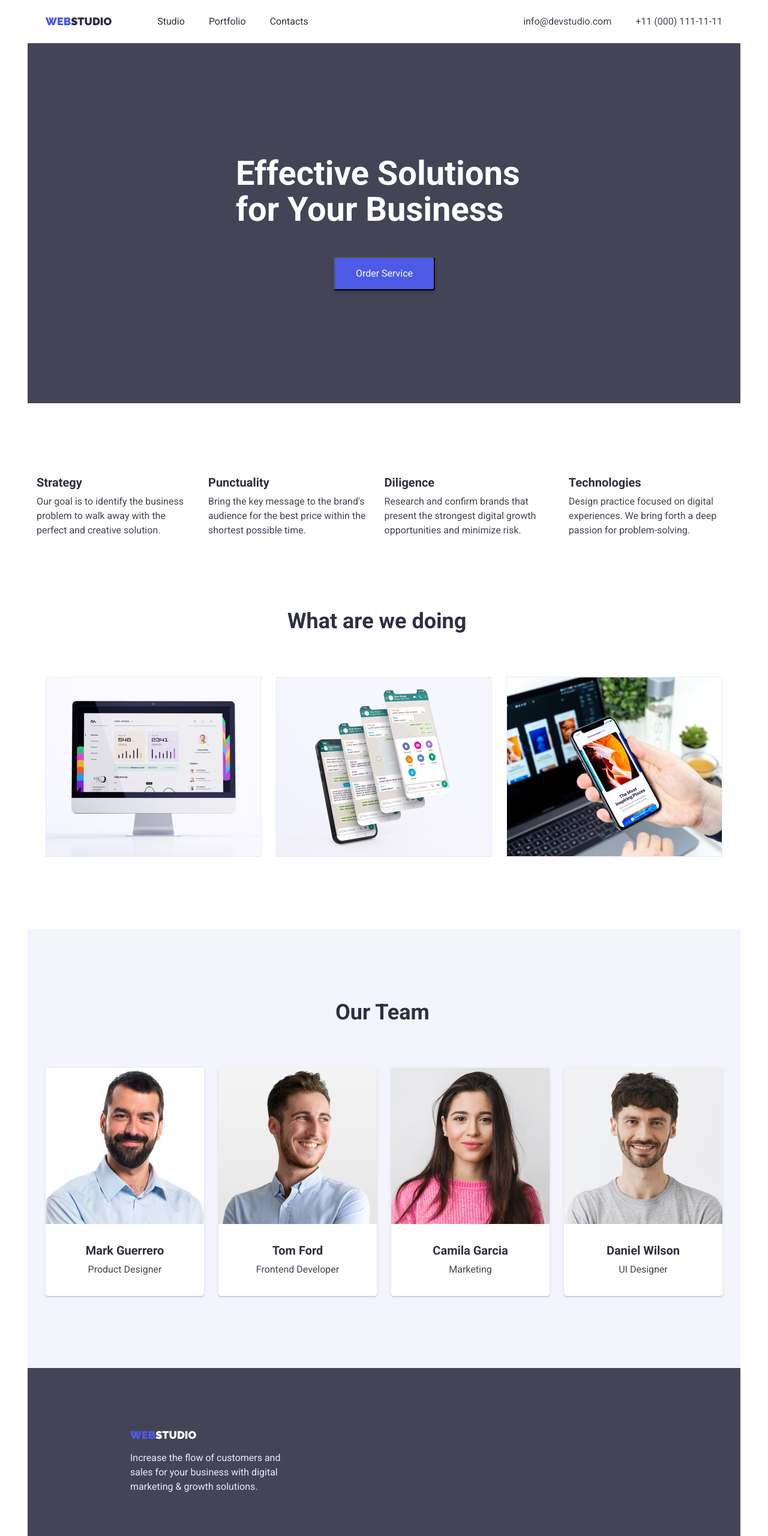
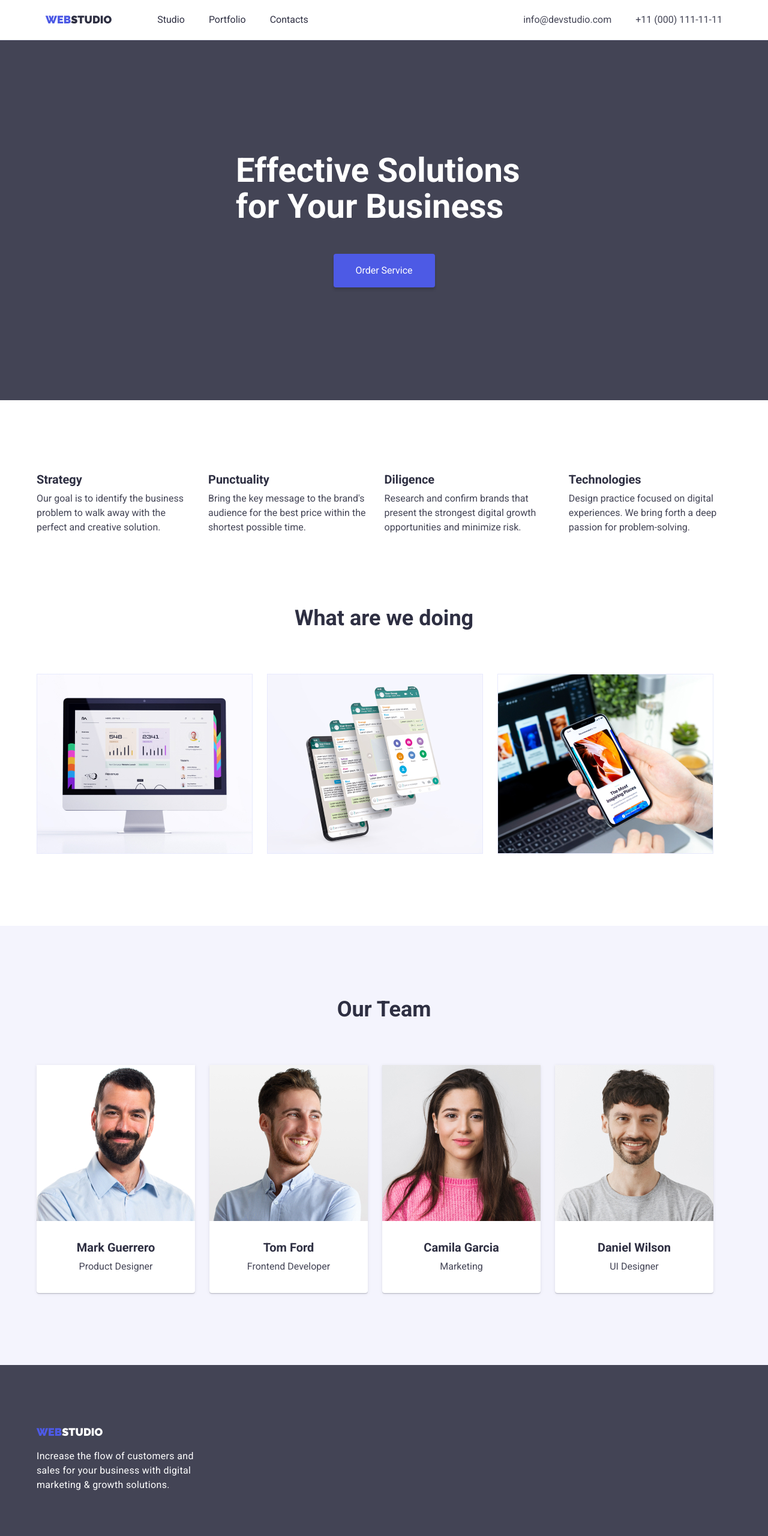
Before and after one commit to sergijgul/goit-markup-hw-03, a plain HTML site: page index.html in a window 1280 px wide. Shown: the top 2560 px of the page at 60% size. Drawn offline with Linux system fonts and the light colour scheme.

Commit message:
corrected-code

```diff
--- a/css/style.css
+++ b/css/style.css
@@ -36,6 +36,7 @@ max-width: 100%;
 height: auto;
 }
 .container {
+width: 100%;
 max-width: 1158px;
 padding: 0 15px;
 margin: 0 auto;
@@ -44,16 +45,16 @@ margin: 0 auto;
 display: flex;
 gap: 40px;
 }
+.header-section{
+background: var(--main-bg-color);
+border-bottom: 1px solid var(--footer-text);
+}
 
 .header-container{
 display: flex;
 align-items: center;
 box-sizing: border-box;
-height: 72px;
-left: 0px;
-top: 0px;
-background: var(--main-bg-color);
-border-bottom: 1px solid var(--footer-text);
+
 }
 
 .header-navigation{
@@ -67,7 +68,7 @@ margin-right: auto;
 font-family: 'Raleway', sans-serif;
 font-style: normal;
 text-transform: uppercase;
-font-weight: 800px;
+font-weight: 800;
 font-size: 18px;
 line-height: 1.33;
 color: var(--main-text-color);
@@ -77,7 +78,7 @@ margin-right: 76px;
 font-family: 'Raleway', sans-serif;
 font-style: normal;
 text-transform: uppercase;
-font-weight: 800px;
+font-weight: 800;
 font-size: 18px;
 line-height: 1.33;
 color:var(--btn-text-color);
@@ -155,41 +156,36 @@ padding-bottom: 21px;
 .phone:focus{
 color: var(--btn-text-color);
 }
-.hero-section{
-height: 600px;
+
+.section-hero{
+padding-top: 188px;
+padding-bottom: 188px;
 background-color: var(--second-text-color);
 }
 
-.hero{
-
-}
 
 .title{
 font-size: 56px;
 line-height: 1.07;
 color:var(--title-text-color);
 max-width: 494px;
-padding-top: 188px;
-padding-left: 332px;
-padding-right: 332px;
+margin: 0 auto;
+margin-bottom: 48px;
 }
 
 .title-button{
-position: absolute;
 background-color:var(--btn-text-color);
 font-family: 'Roboto', sans-serif;
-font-style: normal;
+display: block;
 font-size: 16px;
 line-height: 1.5;
 color:var(--title-text-color);
 min-width: 169px;
 height: 56px;
 box-shadow: 0px 4px 4px rgba(0, 0, 0, 0.15);
+border:none;
 border-radius: 4px;
-padding: 0px;
-margin-top: 48px;
-margin-left: 495px;
-margin-right: 495px;
+margin: 0 auto;
 }
 .title-button:hover,
 .title-button:focus{
@@ -209,73 +205,81 @@ color: var(--title-text-color)
     clip: rect(0 0 0 0);
     overflow: hidden;
 }
+.section-list{
+padding-bottom: 120px;
+padding-top: 120px;
+}
 .list{
 display: flex;
 gap: 24px;
-padding-bottom: 120px;
-padding-top: 120px;
 }
 .post-title{
 font-size: 20px;
 line-height: 1.2;
 color:var(--main-text-color);
-padding-bottom: 8px;
+margin-bottom: 8px;
 }
 .post-title-text{
 font-size: 16px;
 line-height: 1.5;
 color: var(--second-text-color);
 }
+
+
+.section-images{
+padding-bottom: 120px;
+text-align: center;
+}
+
 .images-title{
-max-width: 323px;
 font-size: 36px;
 line-height: 1.11;
 color: var(--main-text-color);
-margin-left: 418px;
+margin-bottom: 72px;
 }
-
 
 .images{
 display: flex;
 gap: 24px;
-width: 1128px;
-padding-left: 15px;
-padding-right: 15px;
-padding-top: 72px;
-padding-bottom: 120px;
 }
 
-.team-section{
+.section-team{
 background-color: var(--btn-bg-color);
-    height: 732px;
-
+padding-top: 120px;
+padding-bottom: 120px;
+text-align: center;
 }
 
 .team-title{
 font-size: 36px;
 line-height: 1.11;
 color: var(--main-text-color);
-padding-top: 120px;
-padding-bottom: 72px;
-padding-left: 498px;
-padding-right: 498px;
+margin-bottom: 72px;
 }
+
+.team{
+display: flex;
+gap: 24px;
+}
+
 .team-card{
 display: flex;
 flex-direction: column;
 align-items: center;
-    width: 264px;
-    height: 380px;
 background: var(--main-bg-color);
 box-shadow: 0px 1px 6px rgba(46, 47, 66, 0.08), 0px 1px 1px rgba(46, 47, 66, 0.16), 0px 2px 1px rgba(46, 47, 66, 0.08);
 border-radius: 0px 0px 4px 4px;
 }
+.team-info{
+padding-top: 32px;
+padding-bottom: 32px;
+}
+
 .post-team-title{
-padding-top: 32px;
-padding-bottom: 8px;
 font-size: 20px;
 line-height: 1.2;
 color:var(--main-text-color);
+margin-bottom: 8px;
 }
 
 .team-text{
@@ -283,30 +287,23 @@ font-size: 16px;
 line-height: 1.5;
 color: var(--second-text-color);
 }
-.team{
-display: flex;
-gap: 24px;
-padding-left: 15px;
-padding-right: 15px;
+
+
+/*portfolio*/
+.card-section{
+padding-top: 96px;
 padding-bottom: 120px;
-
 }
 
-
-.logo-text{
-font-size: 16px;
-line-height: 1.5;
-color:var(--footer-text);
-}
 .button-portfolio{
 display: flex;
 gap: 24px;
 flex-direction: row;
 justify-content: center;
 align-items: center;
-padding-top: 96px;
-padding-bottom: 72px;
+margin-bottom: 72px;
 }
+
 .button-all{
 background-color:var(--btn-bg-color);
 font-family: 'Roboto', sans-serif;
@@ -401,15 +398,15 @@ color: var(--btn-text-color-active);
 .portfolio-instrument{
 display: flex;
 flex-wrap: wrap;
-padding-bottom: 120px;
 }
+
 .flex-element{
 flex-basis: calc((100% - 48px) / 3);
 margin-right: 24px;
 margin-bottom: 48px;
 background: var(--main-bg-color);
-border: 1px solid var(--footer-text);
 }
+
 .flex-element:nth-child(3n){
 margin-right: 0;
 }
@@ -417,45 +414,47 @@ margin-right: 0;
 margin-bottom: 0;
 }
 
+.image-info{
+border: 1px solid var(--footer-text);
+padding: 32px 0 32px 16px;
+}
+
 .post-images-title{
 font-size: 20px;
 line-height: 1.2;
 color:var(--main-text-color);
-padding-top: 32px;
-padding-bottom: 8px;
-padding-left: 16px;
+margin-bottom: 8px;
 }
+
 .images-text{
 font-size: 16px;
 line-height: 1.5;
-padding-bottom: 32px;
-padding-left: 16px;
 color: var(--second-text-color);
 }
+
 .link{
 text-decoration: none;
 }
 .footer{
-height: 310px;
 background-color: var(--second-text-color);
+padding-top: 100px;
+padding-bottom: 100px;
 }
 .logo-footer{
 font-family: 'Raleway', sans-serif;
 font-style: normal;
 text-transform: uppercase;
 display: block;
-width: 115px;
-height: 22px;
-padding-bottom: 16px;
-font-weight: 800px;
+font-weight: 800;
 font-size: 18px;
+margin-bottom: 16px;
 line-height: 1.33;
 color: var(--main-bg-color);
 }
 .logo-text{
 max-width: 264px;
+font-size: 16px;
+line-height: 1.5;
+letter-spacing: 0.02em;
+color: var(--btn-text-color-active)
 }
-.footer-div{
-padding-top: 100px;
-padding-left: 156px;
-}
--- a/index.html
+++ b/index.html
@@ -11,7 +11,7 @@
     <title>Studio</title>
   </head>
   <body>
-    <header>
+    <header class="header-section">
       <div class="container header-container">
       <nav class="header-navigation">
         <a href="./index.html" class="logo link"> <span class="span-logo">Web</span>Studio </a>
@@ -30,13 +30,13 @@
     </div>
     </header>
     <main>
-      <section class="hero section">
-        <div class="hero-section container">
+      <section class="section-hero">
+        <div class="block-hero container">
         <h1 class="title">Effective Solutions for Your Business</h1>
         <button class="title-button" type="button">Order Service</button>
       </div>
       </section>
-      <section class="section">
+      <section class="section-list">
         <div class="container">
         <h2 class="visually-hidden">List of requirements</h2>
         <ul class="list">
@@ -71,7 +71,7 @@
         </ul>
       </div>
       </section>
-      <section class="section">
+      <section class="section-images">
         <div class="container">
         <h2 class="images-title">What are we doing</h2>
         <ul class="images">
@@ -87,36 +87,44 @@
         </ul>
       </div>
       </section>
-      <section class="section">
-        <div class="container team-section">
+      <section class="section-team">
+        <div class="container">
         <h2 class="team-title">Our Team</h2>
         <ul class="team">
           <li class="team-card">
             <img src="./images/imgmark.jpg" alt="Mark Guerrero" width="264" />
+            <div class="team-info">
             <h3 class="post-team-title">Mark Guerrero</h3>
             <p class="team-text">Product Designer</p>
+          </div>
           </li>
           <li class="team-card">
             <img src="./images/imgtom.jpg" alt="Tom Ford" width="264" />
+            <div class="team-info">
             <h3 class="post-team-title">Tom Ford</h3>
             <p class="team-text">Frontend Developer</p>
+          </div>
           </li>
           <li class="team-card">
             <img src="./images/imgcamila.jpg" alt="Camila Garcia" width="264" />
+            <div class="team-info">
             <h3 class="post-team-title">Camila Garcia</h3>
             <p class="team-text">Marketing</p>
+          </div>
           </li>
           <li class="team-card">
             <img src="./images/imgdaniel.jpg" alt="Daniel Wilson" width="264" />
+            <div class="team-info">
             <h3 class="post-team-title">Daniel Wilson</h3>
             <p class="team-text">UI Designer</p>
+          </div>
           </li>
         </ul>
       </div>
       </section>
     </main>
-    <footer class="footer container">
-      <div class="footer-div">
+    <footer class="footer">
+      <div class=" container">
       <a href="./index.html" class="logo-footer link"> <span class="span-logo">Web</span>Studio </a>
       <p class="logo-text">
         Increase the flow of customers and sales for your business with digital
```
Also changed, not shown: portfolio.html (+22 -4 lines). Lines whose indentation alone changed are shown as unchanged.
